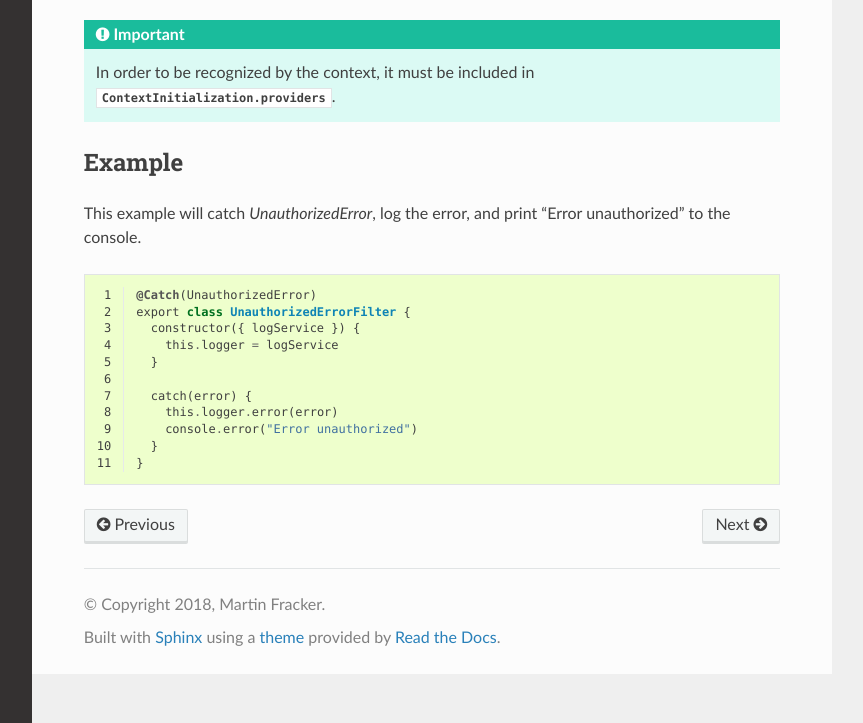
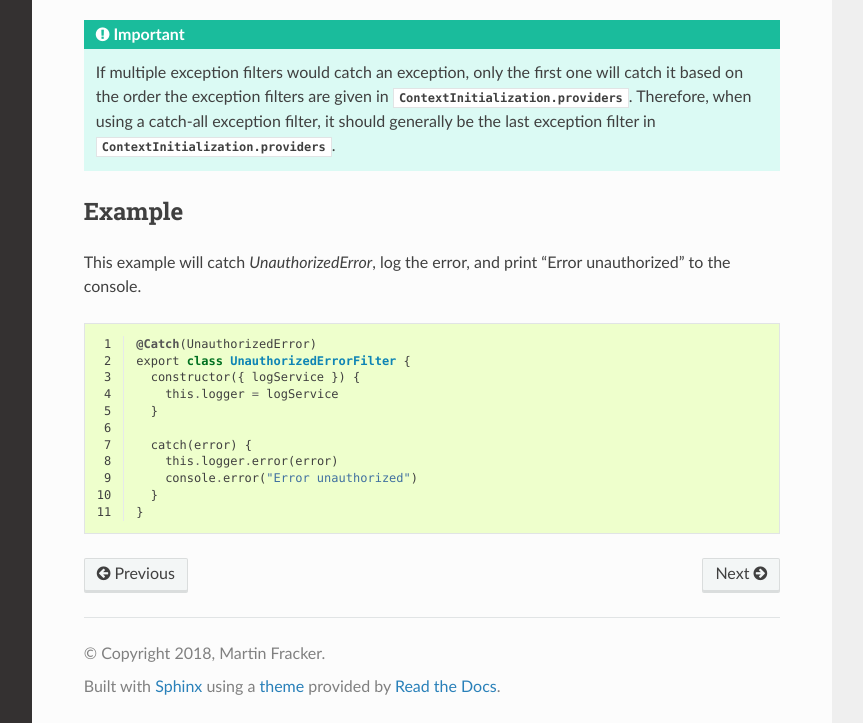
Before and after one commit to commander-mvc/commander-mvc, a Sphinx documentation site: the page built from docs/reference/filter.rst, in a window 1280 px wide and 1207 px high, cut to the strip 484-1207 px from the top of the window. Shown: the whole strip, without its empty margins (268-1131 px from the left). Built offline with Sphinx 7.4.7 and the Read the Docs theme 2.0.0, drawn with Linux system fonts in a browser that asks for light colours.

Commit message:
docs(exception-filter): add documentation for catch-all filter

```diff
--- a/docs/reference/filter.rst
+++ b/docs/reference/filter.rst
@@ -10,7 +10,13 @@ display an unauthorized message to the user.
 .. autoclass:: ExceptionFilter
   :members:
 
-.. include:: _initialize-with-context.rst
+.. important::
+
+  If multiple exception filters would catch an exception, only the first one
+  will catch it based on the order the exception filters are given in
+  :attr:`ContextInitialization.providers`. Therefore, when using a catch-all
+  exception filter, it should generally be the last exception filter in
+  :attr:`ContextInitialization.providers`.
 
 Example
 -------
```
Also changed, not shown: 1 other file.
